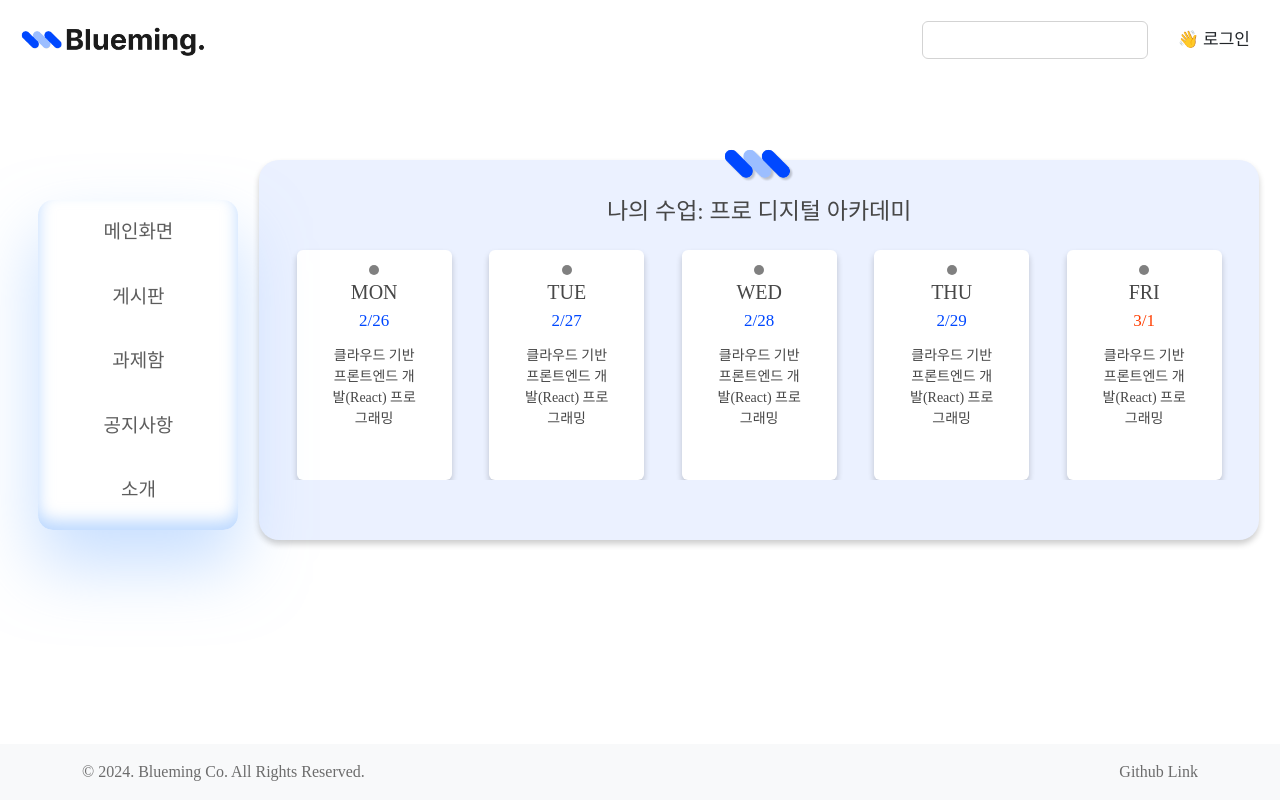
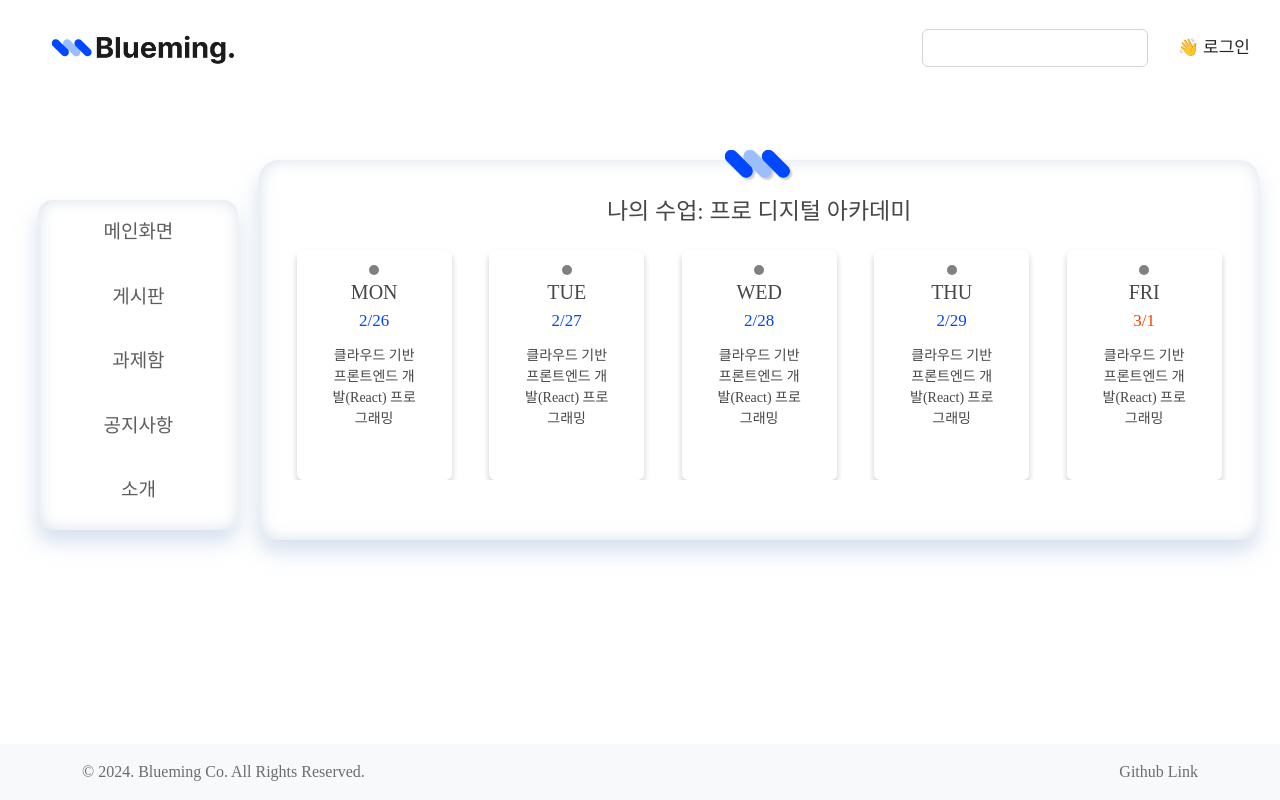
Before and after one commit to seohee99/Blueming, a React (Vite) app in the folder frontend/: page / in a window 1280 px wide. Built offline with nearby package versions, Linux system fonts and the light colour scheme; no server answers.

Commit message:
Style: 헤더 높이에 맞게 스타일 변경

```diff
--- a/frontend/src/components/Header.jsx
+++ b/frontend/src/components/Header.jsx
@@ -26,7 +26,6 @@ const Header = () => {
 
         alert("로그아웃 되었습니다.");
         navigate("/users/login");
-
       } catch (error) {
         console.error("로그아웃 처리 중 오류가 발생했습니다:", error);
       }
@@ -54,7 +53,7 @@ const Header = () => {
       className="header-top"
       fixed="top"
       style={{
-        height: "80px",
+        height: "12%",
         backgroundColor: "white",
       }}
     >
@@ -64,7 +63,7 @@ const Header = () => {
           width="200px"
           className="logo-img"
           alt="Blueming logo"
-          style={{ marginLeft: "20px" }}
+          style={{ marginLeft: "50px" }}
         />
       </Link>
       <Navbar.Collapse className="justify-content-end" style={{}}>
@@ -86,7 +85,7 @@ const Header = () => {
         </Form>
 
         {user.isLoggedIn && user.userInfo ? (
-          <div style={{ display: "flex", marginRight: "20px" }}>
+          <div style={{ display: "flex", marginRight: "50px" }}>
             <Nav.Link href="/users/mypage">
               <div style={{ fontSize: "17px" }}>✌️ {user.userInfo.name}님</div>
             </Nav.Link>
--- a/frontend/src/components/Sidebar.css
+++ b/frontend/src/components/Sidebar.css
@@ -1,10 +1,10 @@
 .my-sidebar {
   backdrop-filter: blur(5px);
-  background-color: rgba(255, 255, 255, 0.6);
+  background-color: #fff;
   border-radius: 26px;
-  box-shadow: 0px 35px 68px 0px rgba(145, 192, 255, 0.5),
-    inset 0px -9px 16px 0px rgba(145, 192, 255, 0.6),
-    inset 0px 11px 28px 0px rgb(255, 255, 255);
+  box-shadow: -1px 12px 20px 0px rgb(174 195 223 / 50%),
+    inset 1px 0px 16px 0px rgb(192 204 220 / 60%),
+    inset 0px 11px 28px 0px #ffffff;
 }
 
 .nav-link {
--- a/frontend/src/routes/MainPage.css
+++ b/frontend/src/routes/MainPage.css
@@ -15,8 +15,13 @@
   width: 250px;
   height: 125px;
   border-radius: 15px !important;
-  box-shadow: 0px 4px 6px rgba(0, 0, 0, 0.2);
-  background-color: #ebf1ff;
+  backdrop-filter: blur(5px);
+  background-color: #fff;
+  border-radius: 29px;
+  box-shadow: -1px 12px 20px 0px rgb(174 195 223 / 50%),
+    inset 1px 0px 16px 0px rgb(192 204 220 / 60%),
+    inset 0px 11px 28px 0px #ffffff;
+
   color: #474747;
   border: none;
   font-size: 20px;
@@ -32,9 +37,11 @@
 .week-board {
   width: 1000px;
   height: 380px;
-  background-color: #ebf1ff;
+  background-color: #fff;
   border-radius: 20px;
-  box-shadow: 0px 4px 6px rgba(0, 0, 0, 0.2);
+  box-shadow: -1px 12px 20px 0px rgb(174 195 223 / 50%),
+    inset 1px 0px 16px 0px rgb(192 204 220 / 60%),
+    inset 0px 11px 28px 0px #ffffff;
   position: relative;
   margin: 0 auto;
   bottom: -20px;
--- a/frontend/src/routes/board/assignment/detail/AssignmentDetailPage.jsx
+++ b/frontend/src/routes/board/assignment/detail/AssignmentDetailPage.jsx
@@ -154,7 +154,7 @@ export default function AssignmentDetailPage() {
   return (
     <>
       {boardData ? (
-        <Container className="board-detail-page" style={{ marginTop: "80px" }}>
+        <Container className="board-detail-page">
           <div className="board-detail-all">
             <div className="board-detail-tag-container">
               {boardData.tag &&
--- a/frontend/src/routes/board/assignment/write/AssignmentWritePage.jsx
+++ b/frontend/src/routes/board/assignment/write/AssignmentWritePage.jsx
@@ -116,7 +116,7 @@ export default function AssignmentWritePage() {
   }, [selectedTags]);
 
   return (
-    <Container className="min-vh-100" style={{ marginTop: "80px" }}>
+    <Container className="min-vh-100">
       <img
         src={point}
         width="65"
--- a/frontend/src/routes/board/board.css
+++ b/frontend/src/routes/board/board.css
@@ -1,5 +1,5 @@
 .board-page {
-  margin-top: 80px;
+  margin-top: 8%;
 }
 
 .search-bar {
@@ -111,6 +111,10 @@
 .pages {
   color: #0048ff !important;
   border-color: #0048ff !important;
+}
+
+.board-detail-page {
+  margin-top: 11% !important;
 }
 
 .board-detail-title {
@@ -317,4 +321,5 @@
 
 .min-vh-100 {
   min-height: 0vh !important;
+  margin-top: 8%;
 }
--- a/frontend/src/routes/board/board/detail/BoardDetailPage.jsx
+++ b/frontend/src/routes/board/board/detail/BoardDetailPage.jsx
@@ -161,7 +161,7 @@ export default function BoardDetailPage() {
   return (
     <>
       {boardData ? (
-        <Container className="board-detail-page" style={{ marginTop: "80px" }}>
+        <Container className="board-detail-page">
           <div className="board-detail-all">
             <div className="board-detail-tag-container">
               {boardData.tag &&
--- a/frontend/src/routes/board/board/write/BoardWritePage.jsx
+++ b/frontend/src/routes/board/board/write/BoardWritePage.jsx
@@ -125,7 +125,7 @@ export default function BoardWritePage() {
   };
 
   return (
-    <Container className="min-vh-100" style={{ marginTop: "80px" }}>
+    <Container className="min-vh-100">
       <img
         src={point}
         width="65"
--- a/frontend/src/routes/board/notice/detail/NoticeDetailPage.jsx
+++ b/frontend/src/routes/board/notice/detail/NoticeDetailPage.jsx
@@ -163,7 +163,7 @@ export default function NoticeDetailPage() {
   return (
     <>
       {boardData ? (
-        <Container className="board-detail-page" style={{ marginTop: "80px" }}>
+        <Container className="board-detail-page">
           <div className="board-detail-all">
             <div className="board-detail-tag-container">
               {boardData.tag &&
--- a/frontend/src/routes/board/notice/write/NoticeWritePage.jsx
+++ b/frontend/src/routes/board/notice/write/NoticeWritePage.jsx
@@ -127,7 +127,7 @@ export default function NoticeWritePage() {
   }, []);
 
   return (
-    <Container className="min-vh-100" style={{ marginTop: "80px" }}>
+    <Container className="min-vh-100">
       <img
         src={point}
         width="65"
```
